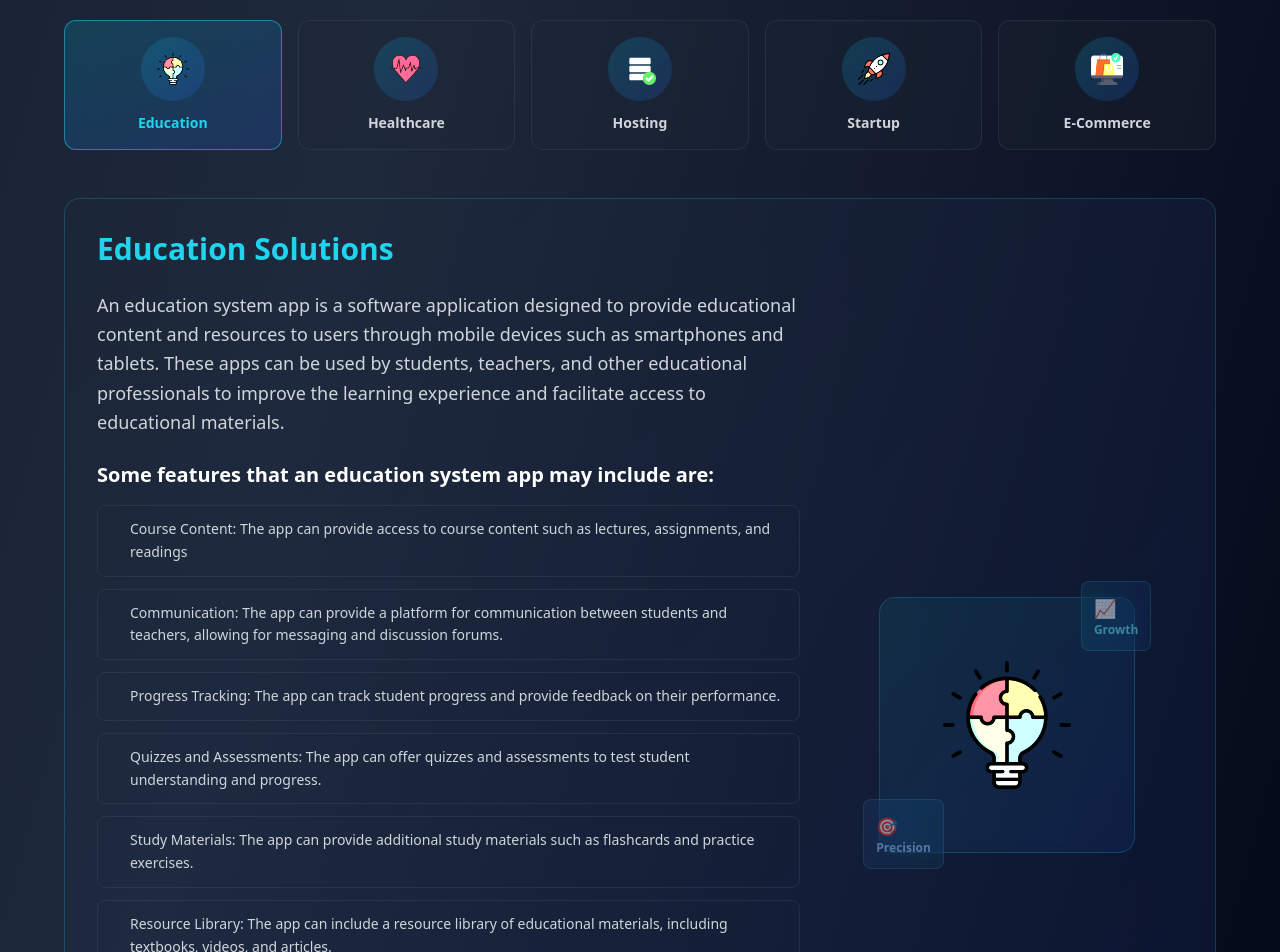
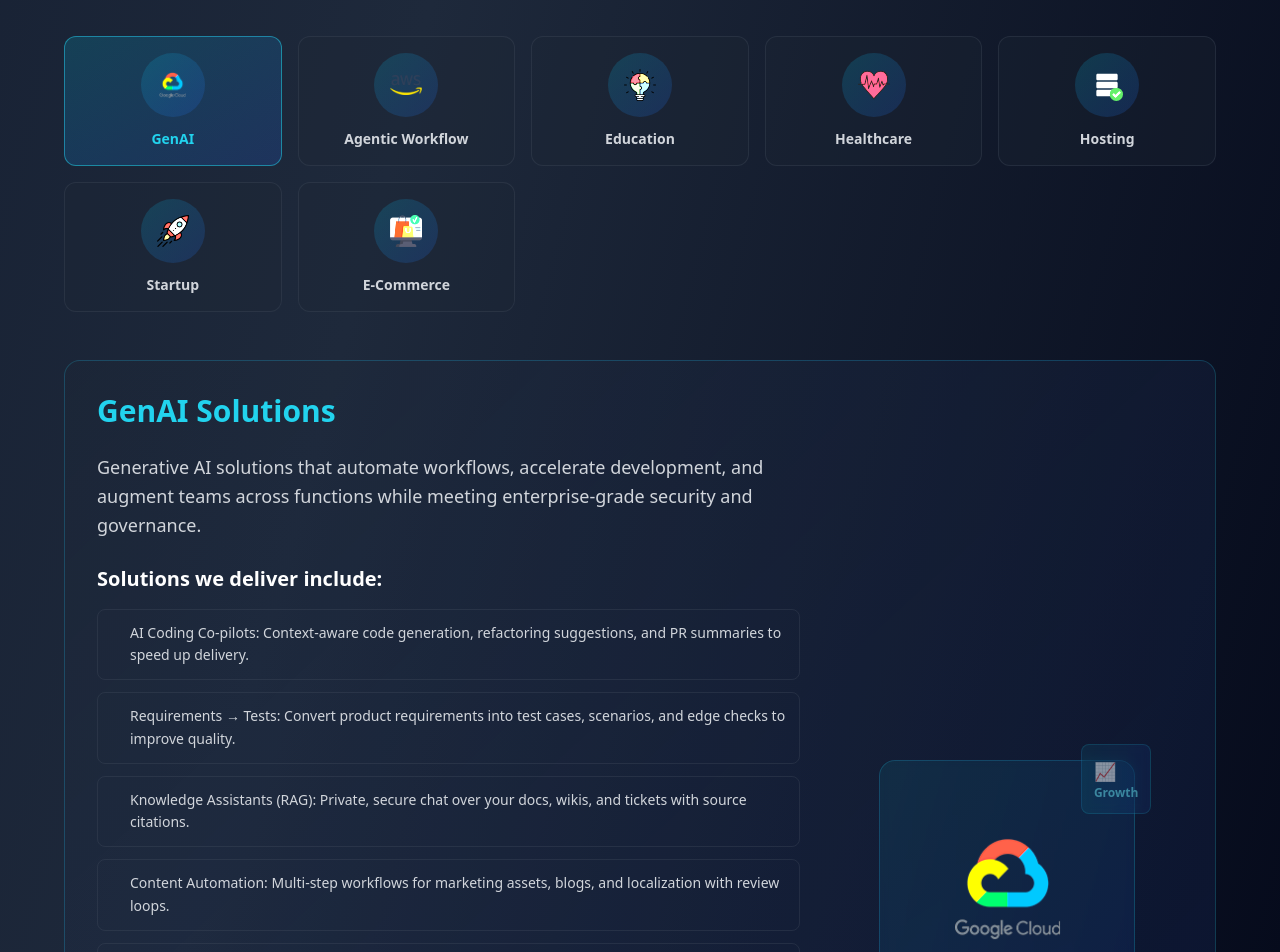
Before and after one commit to Escose007/Escose, a React (Vite) app: page /#home in a window 1280 px wide. Before the commit this address led to /. Shown: the part 4520-5472 px from the top of the page. Built offline with nearby package versions, Linux system fonts and the light colour scheme.

Commit message:
addded new size

```diff
--- a/src/components/Industries.jsx
+++ b/src/components/Industries.jsx
@@ -3,7 +3,12 @@ import { industries } from '../constants';
 import styles from '../style';
 
 const Industries = () => {
-  const [selectedIndustry, setSelectedIndustry] = useState(industries[0]);
+  const reordered = [
+    ...industries.filter((i) => i.title === 'GenAI'),
+    ...industries.filter((i) => i.title === 'Agentic Workflow'),
+    ...industries.filter((i) => i.title !== 'GenAI' && i.title !== 'Agentic Workflow'),
+  ];
+  const [selectedIndustry, setSelectedIndustry] = useState(reordered[0] || industries[0]);
 
   return (
     <div id="industries" data-scrollspy className={`${styles.flexCenter} flex-col flex-wrap sm:mb-20 mb-6 text-white`}>
@@ -18,7 +23,7 @@ const Industries = () => {
 
       {/* Industry Selection */}
       <div className="w-full grid grid-cols-2 md:grid-cols-3 lg:grid-cols-5 gap-4 mb-12">
-        {industries.map((industry, index) => (
+        {reordered.map((industry, index) => (
           <button
             key={index}
             onClick={() => setSelectedIndustry(industry)}
--- a/src/components/Technology.jsx
+++ b/src/components/Technology.jsx
@@ -56,11 +56,11 @@ const Technology = () => {
               className="flex flex-col items-center justify-center hover:scale-110 transition-transform duration-300 group"
               key={index}
             >
-              <div className="w-20 h-20 mb-4 bg-gradient-to-br from-cyan-500/20 to-blue-600/20 rounded-full flex items-center justify-center group-hover:shadow-lg group-hover:shadow-cyan-500/25 transition-all duration-300">
+              <div className="w-24 h-24 mb-4 bg-gradient-to-br from-cyan-500/20 to-blue-600/20 rounded-full flex items-center justify-center group-hover:shadow-lg group-hover:shadow-cyan-500/25 transition-all duration-300">
                 <img
                   src={individualTechnology.img}
                   alt={individualTechnology.title}
-                  className="w-12 h-12 object-contain filter brightness-150"
+                  className="w-16 h-16 object-contain filter brightness-150"
                 />
               </div>
               <div className="text-center text-white font-medium">
@@ -99,11 +99,11 @@ const Technology = () => {
                 className="flex flex-col items-center justify-center hover:scale-105 transition-transform duration-300 group"
                 key={index}
               >
-                <div className="w-16 h-16 mb-3 bg-gradient-to-br from-cyan-500/20 to-blue-600/20 rounded-full flex items-center justify-center group-hover:shadow-lg group-hover:shadow-cyan-500/25 transition-all duration-300">
+                <div className="w-20 h-20 mb-3 bg-gradient-to-br from-cyan-500/20 to-blue-600/20 rounded-full flex items-center justify-center group-hover:shadow-lg group-hover:shadow-cyan-500/25 transition-all duration-300">
                   <img
                     src={individualTechnology.img}
                     alt={individualTechnology.title}
-                    className="w-8 h-8 object-contain filter brightness-150"
+                    className="w-12 h-12 object-contain filter brightness-150"
                   />
                 </div>
                 <div className="text-center text-white text-sm font-medium">
--- a/src/constants/index.js
+++ b/src/constants/index.js
@@ -416,6 +416,44 @@ export const industries = [
       ],
     },
   },
+  {
+    title: 'GenAI',
+    img: [gcp],
+    description: {
+      header:
+        'Generative AI solutions that automate workflows, accelerate development, and augment teams across functions while meeting enterprise-grade security and governance.',
+      title: 'Solutions we deliver include:',
+      list: [
+        `AI Coding Co-pilots: Context-aware code generation, refactoring suggestions, and PR summaries to speed up delivery.`,
+        `Requirements → Tests: Convert product requirements into test cases, scenarios, and edge checks to improve quality.`,
+        `Knowledge Assistants (RAG): Private, secure chat over your docs, wikis, and tickets with source citations.`,
+        `Content Automation: Multi-step workflows for marketing assets, blogs, and localization with review loops.`,
+        `Data Extraction & Enrichment: Structured outputs from PDFs, emails, forms, and logs for downstream systems.`,
+        `Agentic Automation: Tool orchestration with planners and memory for reliable, repeatable business processes.`,
+        `Evaluation & Guardrails: Prompt safety filters, hallucination checks, and red-teaming with measurable KPIs.`,
+        `LLMOps/MLOps: Prompt versioning, offline/online evaluations, tracing, and analytics dashboards.`,
+        `Secure Deployment: Private/VPC hosting, no data retention, role-based access, and audit trails.`,
+      ],
+    },
+  },
+  {
+    title: 'Agentic Workflow',
+    img: [aws],
+    description: {
+      header:
+        'Design and deploy reliable agentic systems that combine tools, planners, and memory to automate complex workflows with safety and observability.',
+      title: 'Core capabilities include:',
+      list: [
+        `Act/Observe Loops: Stepwise tool usage with feedback and guarded execution for predictable outcomes.`,
+        `Hierarchical Planning: Break down high-level goals into verifiable subtasks with clear success criteria.`,
+        `Memory Layers: Short-term scratchpads and long-term vector/structured stores to maintain context.`,
+        `Tooling Ecosystem: Deterministic, idempotent tools with timeouts, retries, and circuit breakers.`,
+        `Evaluators & Guardrails: Safety, quality, and hallucination checks before actions are committed.`,
+        `Tracing & Analytics: Full observability into prompts, tool calls, and decisions for debugging and audit.`,
+        `Deployment Patterns: Budget caps, SLAs, and sandboxed environments for production reliability.`,
+      ],
+    },
+  },
 ];
 
 export const contactUsFields = [
```
